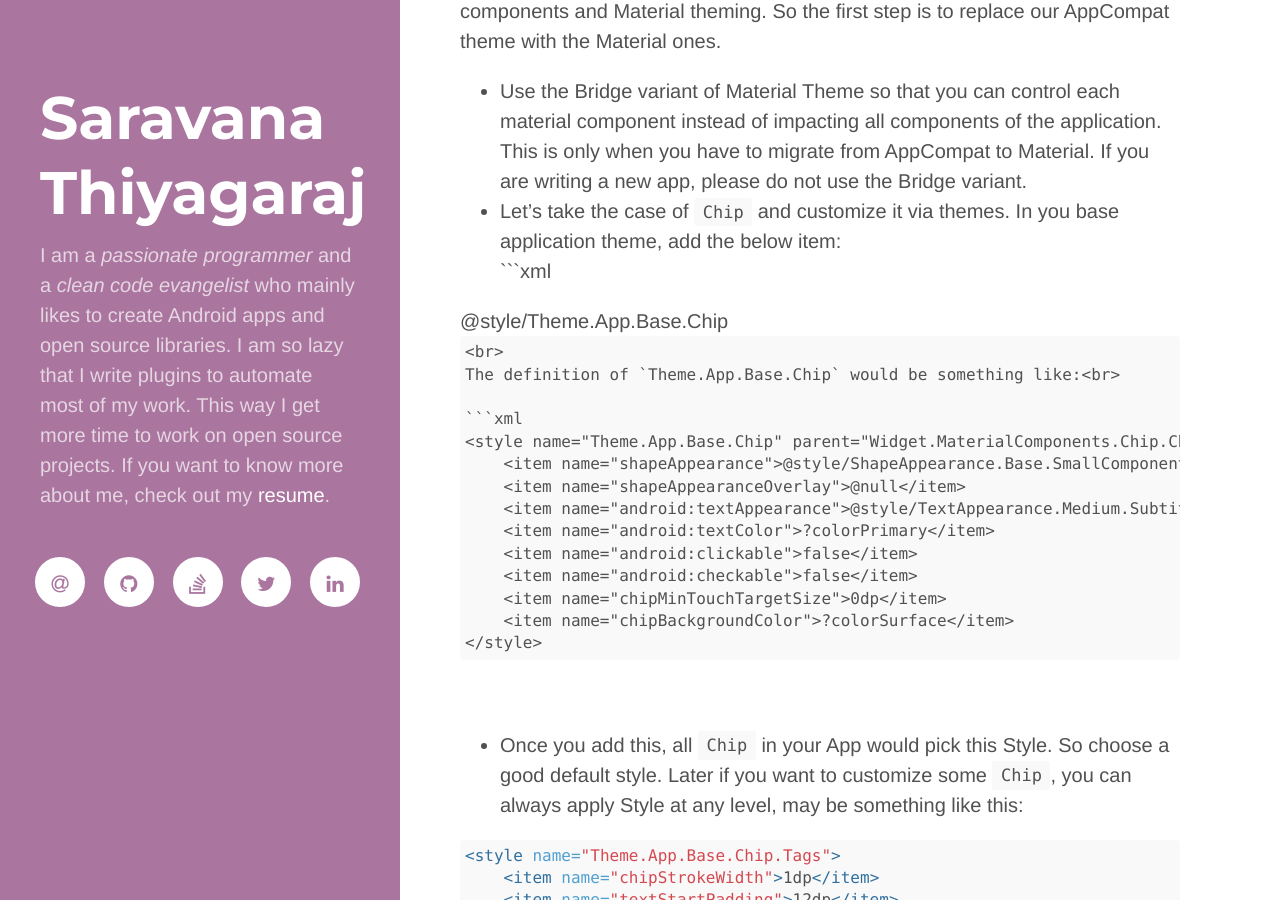
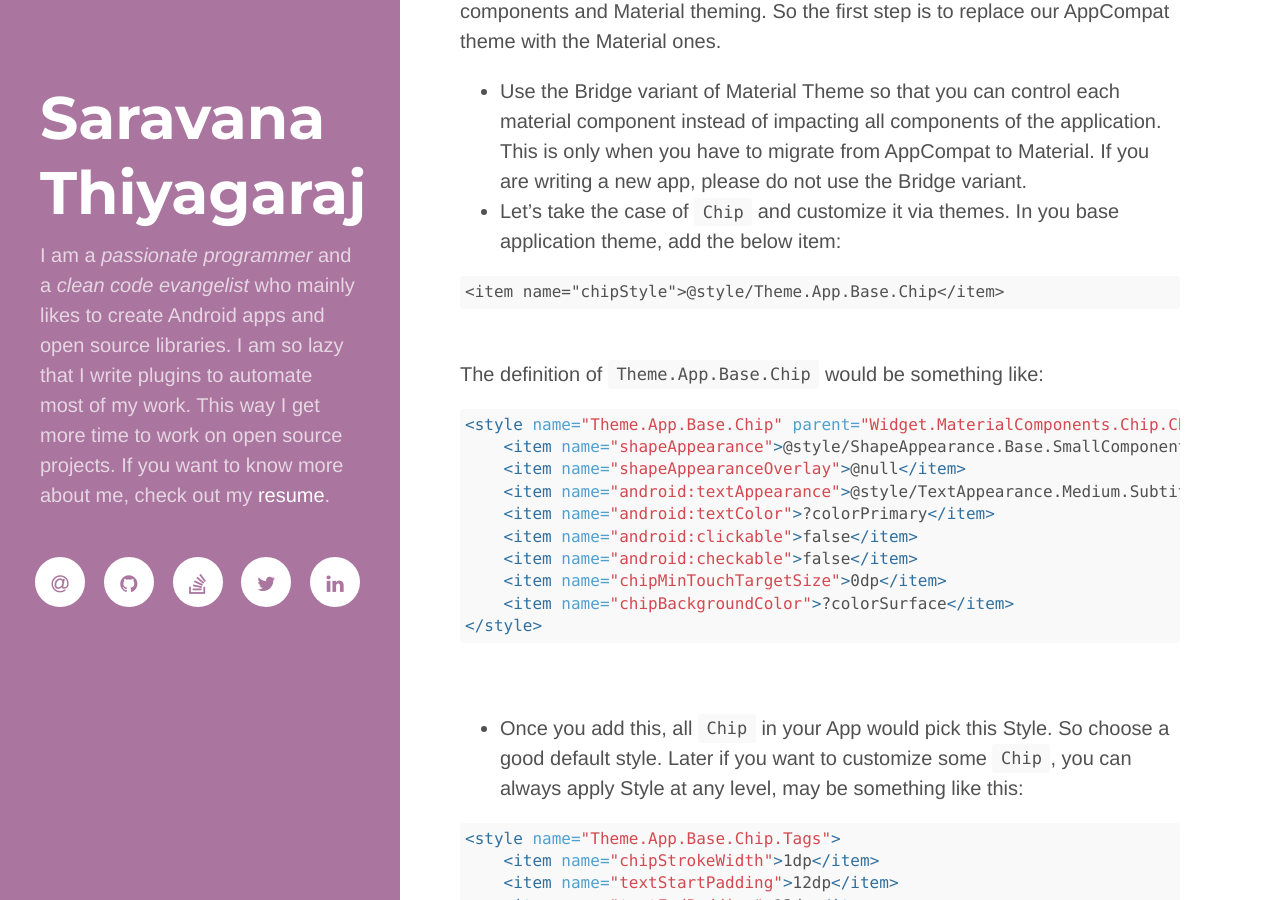
Before and after one commit to thsaravana/thsaravana.github.io, a Jekyll site: the page built from _posts/2021-01-02-android-material-theme-implementation.md, in a window 1280 px wide and 900 px high, scrolled down 3335 px. Built offline with Jekyll 4.4.1, drawn with Linux system fonts in a browser that asks for light colours; nearby versions of some CDN libraries.

Commit message:
Fix formatting

````diff
--- a/_posts/2021-01-02-android-material-theme-implementation.md
+++ b/_posts/2021-01-02-android-material-theme-implementation.md
@@ -104,9 +104,11 @@ step is to replace our AppCompat theme with the Material ones.
 of the application. This is only when you have to migrate from AppCompat to Material. If you are writing a new app, please do not
   use the Bridge variant.
 - Let's take the case of `Chip` and customize it via themes. In you base application theme, add the below item:<br>
-```xml
+
+```
 <item name="chipStyle">@style/Theme.App.Base.Chip</item>
 ```
+
 <br>
 The definition of `Theme.App.Base.Chip` would be something like:<br>
 
@@ -122,6 +124,7 @@ The definition of `Theme.App.Base.Chip` would be something like:<br>
     <item name="chipBackgroundColor">?colorSurface</item>
 </style>
 ```
+
 <br>
 - Once you add this, all `Chip` in your App would pick this Style. So choose a good default style. Later if you want to customize
 some `Chip`, you can always apply Style at any level, may be something like this:<br>
````
